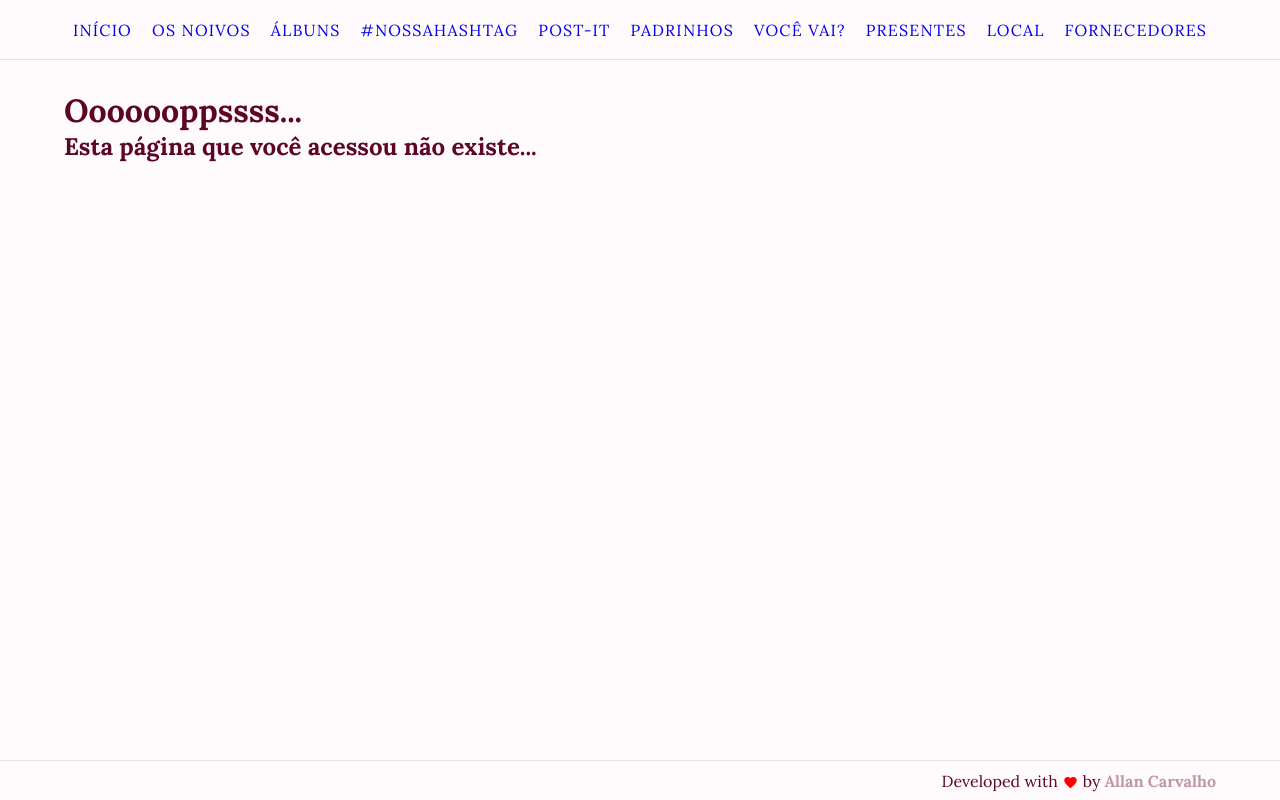
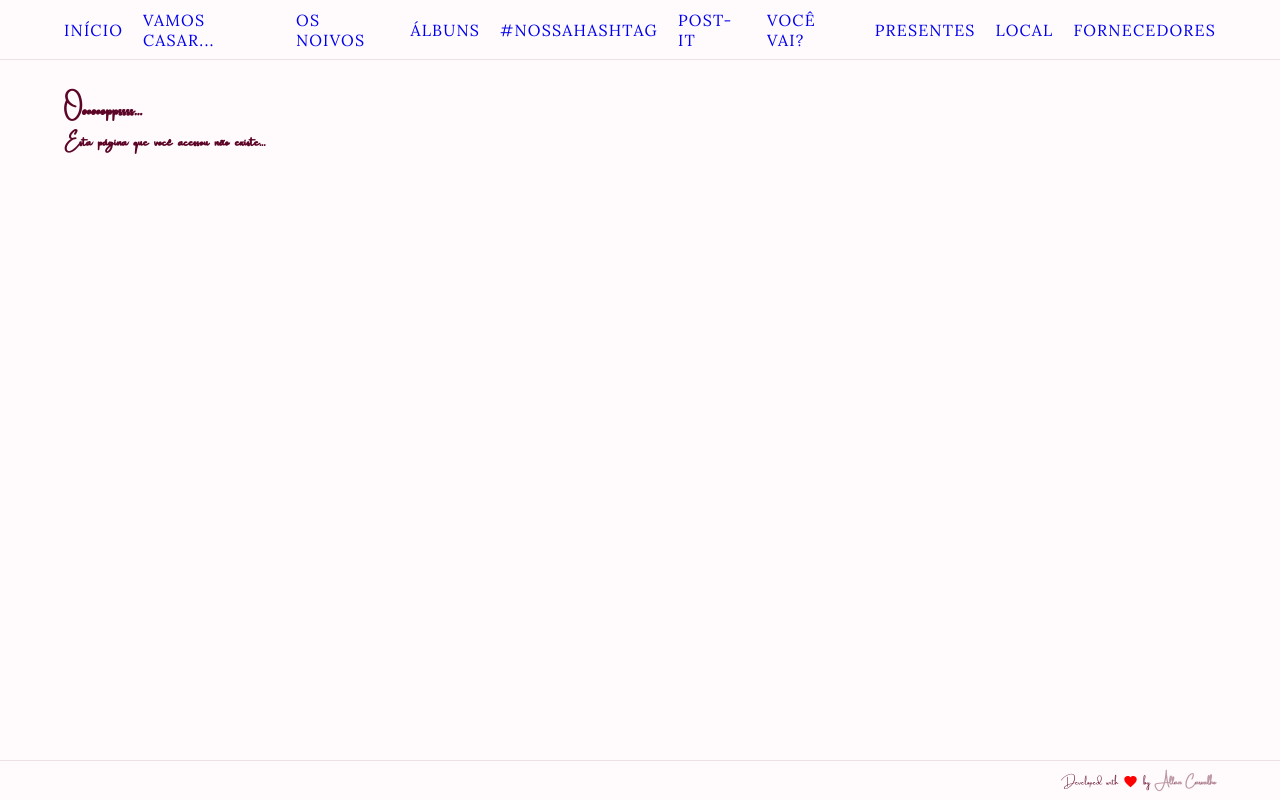
Before and after one commit to allandcarv/casamento-isa-frontend, a React (Create React App) app: page /404 in a window 1280 px wide. Built offline with nearby package versions, Linux system fonts and the light colour scheme.

Commit message:
Banner Component

```diff
--- a/src/components/header/index.tsx
+++ b/src/components/header/index.tsx
@@ -67,6 +67,11 @@ const Header: React.FC<IHeader> = ({ containerRefs }) => {
             </Link>
           </li>
           <li>
+            <Link to="/#vamos-casar" onClick={handleClick}>
+              Vamos Casar...
+            </Link>
+          </li>
+          <li>
             <Link to="/#os-noivos" onClick={handleClick}>
               Os noivos
             </Link>
@@ -84,11 +89,6 @@ const Header: React.FC<IHeader> = ({ containerRefs }) => {
           <li>
             <Link to="/#post-it" onClick={handleClick}>
               Post-It
-            </Link>
-          </li>
-          <li>
-            <Link to="/#padrinhos" onClick={handleClick}>
-              Padrinhos
             </Link>
           </li>
           <li>
--- a/src/pages/home/index.tsx
+++ b/src/pages/home/index.tsx
@@ -3,6 +3,7 @@ import React, { useEffect, useRef } from 'react';
 import { StyledMain, Container } from './styles';
 
 import Header from '../../components/header';
+import SectionBanner from './section-banner';
 import SectionInstagram from './section-instagram';
 
 const Home: React.FC = () => {
@@ -61,15 +62,7 @@ const Home: React.FC = () => {
       <Header containerRefs={containerRefs} />
       <StyledMain>
         <Container>
-          <section id="inicio" ref={inicioRef}>
-            <i />
-            <h1>
-              Leonardo
-              <span>&</span>
-              Isabelle
-            </h1>
-            <p>23 de janeiro de 2021</p>
-          </section>
+          <SectionBanner forwardedRef={inicioRef} />
           <section id="os-noivos" ref={osNoivosRef}>
             <h1>Os noivos</h1>
           </section>
--- /dev/null
+++ b/src/pages/home/section-banner/index.tsx
@@ -0,0 +1,23 @@
+import React, { RefObject } from 'react';
+
+import { StyledSection } from './styles';
+
+interface ISectionBanner {
+  forwardedRef: RefObject<HTMLElement>;
+}
+
+const Banner: React.FC<ISectionBanner> = ({ forwardedRef }) => {
+  return (
+    <StyledSection id="inicio" ref={forwardedRef}>
+      <i />
+      <h1>
+        Leonardo
+        <span>&</span>
+        Isabelle
+      </h1>
+      <p>23 de janeiro de 2021</p>
+    </StyledSection>
+  );
+};
+
+export default Banner;
--- /dev/null
+++ b/src/pages/home/section-banner/styles.ts
@@ -0,0 +1,65 @@
+import styled from 'styled-components';
+
+import Banner1 from '../../../assets/images/banner1.svg';
+
+export const StyledSection = styled.section`
+  position: relative;
+  display: flex;
+  flex-direction: column;
+  justify-content: center;
+  align-items: center;
+
+  i {
+    width: 80px;
+    height: 80px;
+    margin-bottom: 20px;
+    background-image: url(${Banner1});
+    filter: invert(8%) sepia(45%) saturate(4740%) hue-rotate(319deg)
+      brightness(100%) contrast(106%);
+  }
+
+  h1 {
+    font-family: 'MarvelousScript', cursive;
+    font-size: 5rem;
+    font-weight: normal;
+    text-align: center;
+    color: #5c0527;
+
+    span {
+      display: block;
+    }
+  }
+
+  p {
+    font-family: 'Lora', serif;
+    font-size: 1rem;
+    font-style: italic;
+    letter-spacing: 1px;
+    color: #5c0527;
+  }
+
+  @media only screen and (min-width: 768px) {
+    i {
+      width: 150px;
+      height: 150px;
+      position: absolute;
+      top: 40px;
+      left: 0;
+      right: 0;
+      margin: 0 auto;
+    }
+
+    h1 {
+      font-size: 10rem;
+
+      span {
+        display: inline;
+        margin: 0 50px;
+      }
+    }
+
+    p {
+      font-size: 1.2rem;
+    }
+  }
+`;
--- a/src/pages/home/section-instagram/index.tsx
+++ b/src/pages/home/section-instagram/index.tsx
@@ -10,19 +10,19 @@ interface ISectionInstagram {
   forwardedRef: RefObject<HTMLElement>;
 }
 
-interface IInstagram {
-  user: string;
-  photo: string;
+interface IPhotos {
+  media_url: string; //eslint-disable-line
+  permalink: string;
 }
 
 const SectionInstagram: React.FC<ISectionInstagram> = ({ forwardedRef }) => {
-  const [slides, setSlides] = useState<IInstagram[]>([]);
+  const [photos, setPhotos] = useState<IPhotos[]>([]);
 
   useEffect(() => {
     async function loadSlides() {
-      const response = await axios.get('hashtags');
+      const response = await axios.get('photos');
 
-      setSlides(response.data);
+      setPhotos(response.data);
     }
 
     loadSlides();
@@ -42,7 +42,6 @@ const SectionInstagram: React.FC<ISectionInstagram> = ({ forwardedRef }) => {
             pagination: false,
             autoWidth: true,
             autoHeight: true,
-            lazyLoad: 'nearby',
             breakpoints: {
               768: {
                 gap: '1rem',
@@ -50,10 +49,9 @@ const SectionInstagram: React.FC<ISectionInstagram> = ({ forwardedRef }) => {
             },
           }}
         >
-          {slides.map(slide => (
-            <SplideSlide key={slide.photo}>
-              <img data-splide-lazy={slide.photo} alt={slide.user} />
-              <strong>{`@${slide.user}`}</strong>
+          {photos.map(photo => (
+            <SplideSlide key={photo.media_url}>
+              <img src={photo.media_url} alt="" />
             </SplideSlide>
           ))}
         </Splide>
--- a/src/pages/home/section-instagram/styles.ts
+++ b/src/pages/home/section-instagram/styles.ts
@@ -34,7 +34,7 @@ export const Container = styled.div`
       img {
         margin-top: 20px;
         max-width: 100%;
-        height: auto;
+        max-height: 100%;
         border-radius: 10px;
         box-shadow: 0px 0px 5px 1px rgba(0, 0, 0, 0.3);
       }
@@ -43,5 +43,11 @@ export const Container = styled.div`
         margin-top: 20px;
       }
     }
+
+    @media only screen and (min-width: 768px) {
+      max-height: calc(100vh - 100px);
+      padding-top: 50px;
+      padding-bottom: 50px;
+    }
   }
 `;
--- a/src/pages/home/styles.tsx
+++ b/src/pages/home/styles.tsx
@@ -1,6 +1,4 @@
 import styled from 'styled-components';
-
-import Banner1 from '../../assets/images/banner1.svg';
 
 export const StyledMain = styled.main`
   flex: 1;
@@ -32,66 +30,4 @@ export const Container = styled.div`
       scroll-margin-top: 60px;
     }
   }
-
-  #inicio {
-    position: relative;
-    display: flex;
-    flex-direction: column;
-    justify-content: center;
-    align-items: center;
-
-    i {
-      width: 80px;
-      height: 80px;
-      margin-bottom: 20px;
-      background-image: url(${Banner1});
-      filter: invert(8%) sepia(45%) saturate(4740%) hue-rotate(319deg)
-        brightness(100%) contrast(106%);
-    }
-
-    h1 {
-      font-family: 'MarvelousScript', cursive;
-      font-size: 5rem;
-      font-weight: normal;
-      text-align: center;
-      color: #5c0527;
-
-      span {
-        display: block;
-      }
-    }
-
-    p {
-      font-family: 'Lora', serif;
-      font-size: 1rem;
-      font-style: italic;
-      letter-spacing: 1px;
-      color: #5c0527;
-    }
-
-    @media only screen and (min-width: 768px) {
-      i {
-        width: 150px;
-        height: 150px;
-        position: absolute;
-        top: 40px;
-        left: 0;
-        right: 0;
-        margin: 0 auto;
-      }
-
-      h1 {
-        font-size: 10rem;
-
-        span {
-          display: inline;
-          margin: 0 50px;
-        }
-      }
-
-      p {
-        font-size: 1.2rem;
-      }
-    }
-  }
 `;
--- a/src/services/axios.ts
+++ b/src/services/axios.ts
@@ -1,7 +1,7 @@
 import axios from 'axios';
 
 const api = axios.create({
-  baseURL: 'http://localhost:3333',
+  baseURL: 'https://isaeleo-backend.herokuapp.com',
 });
 
 export default api;
--- a/src/styles/global.ts
+++ b/src/styles/global.ts
@@ -1,5 +1,6 @@
 import { createGlobalStyle } from 'styled-components';
 
+import AmsterdamFont from '../assets/fonts/Amsterdam.ttf';
 import LoraFont from '../assets/fonts/Lora-VariableFont_wght.ttf';
 import MarvelousSansOtf from '../assets/fonts/Marvelous-Sans-Demo.otf';
 import MarvelousSansWoff from '../assets/fonts/Marvelous-Sans-Demo.woff';
@@ -7,6 +8,12 @@ import MarvelousScriptOtf from '../assets/fonts/Marvelous-Script-Demo.otf';
 import MarvelousScriptWoff from '../assets/fonts/Marvelous-Script-Demo.woff';
 
 export default createGlobalStyle`
+  @font-face {
+    font-family: 'Amsterdam';
+    src: local('Amsterdam'),
+         url(${AmsterdamFont}) format('truetype');
+  }
+
   @font-face {
     font-family: 'Lora';
     src: local('Lora'),
@@ -42,7 +49,7 @@ export default createGlobalStyle`
   body {
     background-color: #fffafc;
     -webkit-font-smoothing: antialiased;
-    font-family: 'Lora', serif;
+    font-family: 'Amsterdam', cursive;
     color: #5c0527;
   }
 
```
Also changed, not shown: src/assets/fonts/Amsterdam.ttf (added).
